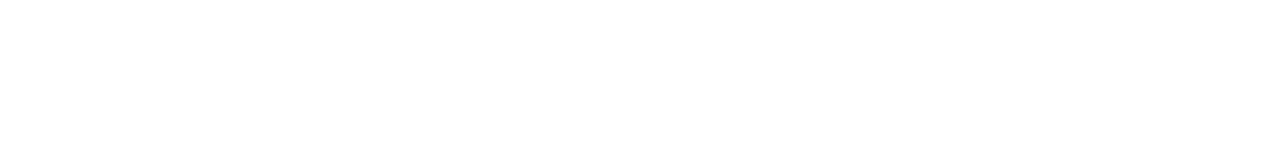
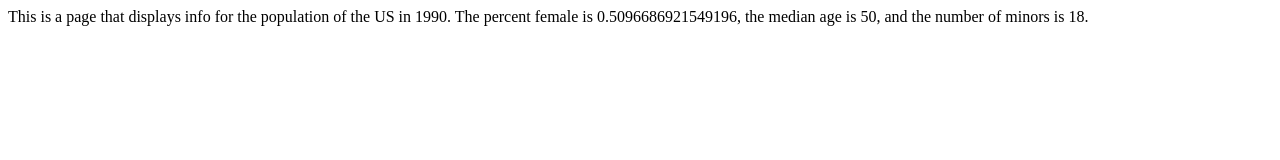
Before and after one commit to ykadir42/js_reductio, a plain HTML site: page index.html in a window 1280 px wide. Drawn offline with Linux system fonts and the light colour scheme.

Commit message:
did html

```diff
--- a/index.html
+++ b/index.html
@@ -1 +1,7 @@
 <script src="population.js"></script>
+This is a page that displays info for the population of the US in 1990. The percent female is <span id="female"></span>, the median age is <span id="age"></span>, and the number of minors is <span id="minor"></span>.
+<script type="text/javascript">
+    document.getElementById('female').innerHTML=totalPercentFemale();
+    document.getElementById('age').innerHTML=medianAge();
+    document.getElementById('minor').innerHTML=numMinors();
+</script>
```
